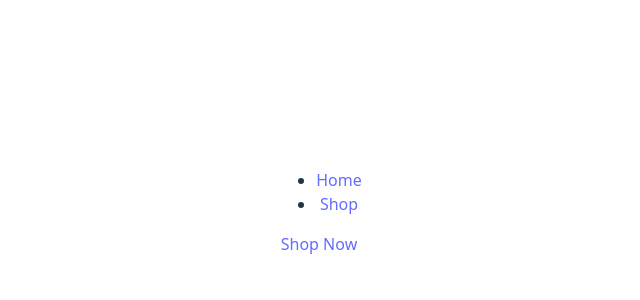
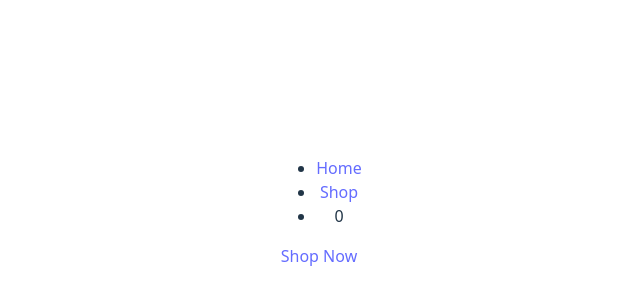
Before and after one commit to jasneetcodes/shopping-cart, a React (Vite) app: page / in a window 1280 px wide. Shown: the part 196-496 px from the top of the page, without its empty margins (321-961 px from the left). Built offline with nearby package versions, Linux system fonts and the light colour scheme.

Commit message:
feat: create context and state of cart and pass it to product and nav

```diff
--- a/src/App.jsx
+++ b/src/App.jsx
@@ -1,15 +1,16 @@
 import './App.css'
 import Nav from './components/Nav'
 import Home from './components/Home'
+import { useState } from 'react'
 import { Outlet } from 'react-router-dom'
 
 
 function App() {
-
+  const [cart, setCart] = useState([]);
   return (
     <>
-      <Nav></Nav>
-      <Outlet></Outlet>
+      <Nav cart={cart}></Nav>
+      <Outlet context={[cart, setCart]}></Outlet>
     </>
   )
 }
--- a/src/components/Nav.jsx
+++ b/src/components/Nav.jsx
@@ -1,12 +1,13 @@
 
 import { Link } from "react-router-dom"
 
-export default function Nav(){
+export default function Nav(props){
 
 
 
     return(<ul>
         <li><Link to="/">Home</Link></li>
         <li><Link to="shop">Shop</Link></li>
+        <li>{props.cart.length}</li>
     </ul>)
 }
--- a/src/components/Product.jsx
+++ b/src/components/Product.jsx
@@ -1,12 +1,18 @@
+
+import { useOutletContext } from "react-router-dom";
 
 export default function Product(props){
 
+    const [cart, setCart] = useOutletContext();
 
+    function submitHandler (){
+        setCart([...cart, {props}]);
+    }
     return(<div>
         <img src={props.image}></img>
         <h1>{props.title}</h1>
         <p>{props.description}</p>
         <p>{props.price}</p>
-        <button>Add to cart</button>
+        <button onClick={submitHandler}>Add to cart</button>
     </div>)
 }
--- a/src/components/Shop.jsx
+++ b/src/components/Shop.jsx
@@ -1,8 +1,8 @@
 import Product from "./Product"
 import useProducts from "../hooks/useProducts"
 
+export default function Shop(){
 
-export default function Shop(){
 
     const {products, error, loading} = useProducts();
     if (loading) return <p>Loading...</p>;
```
